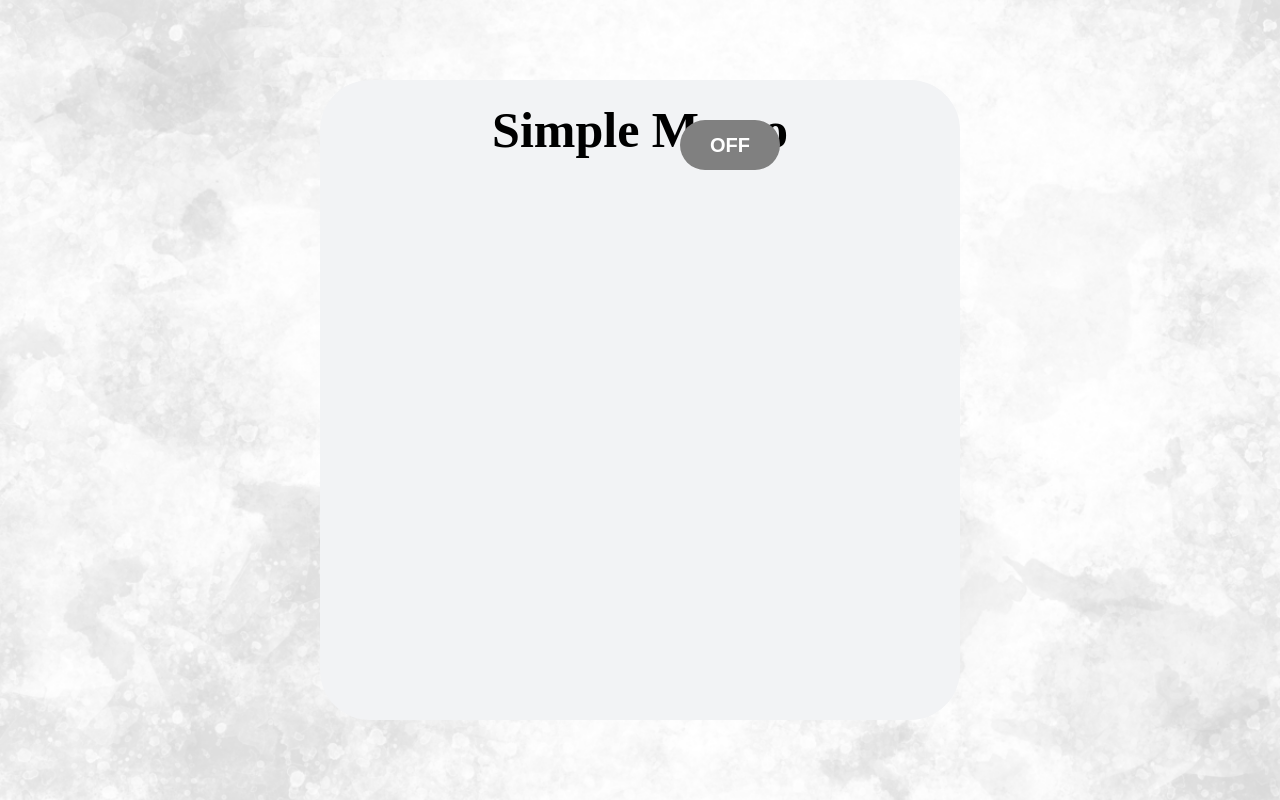
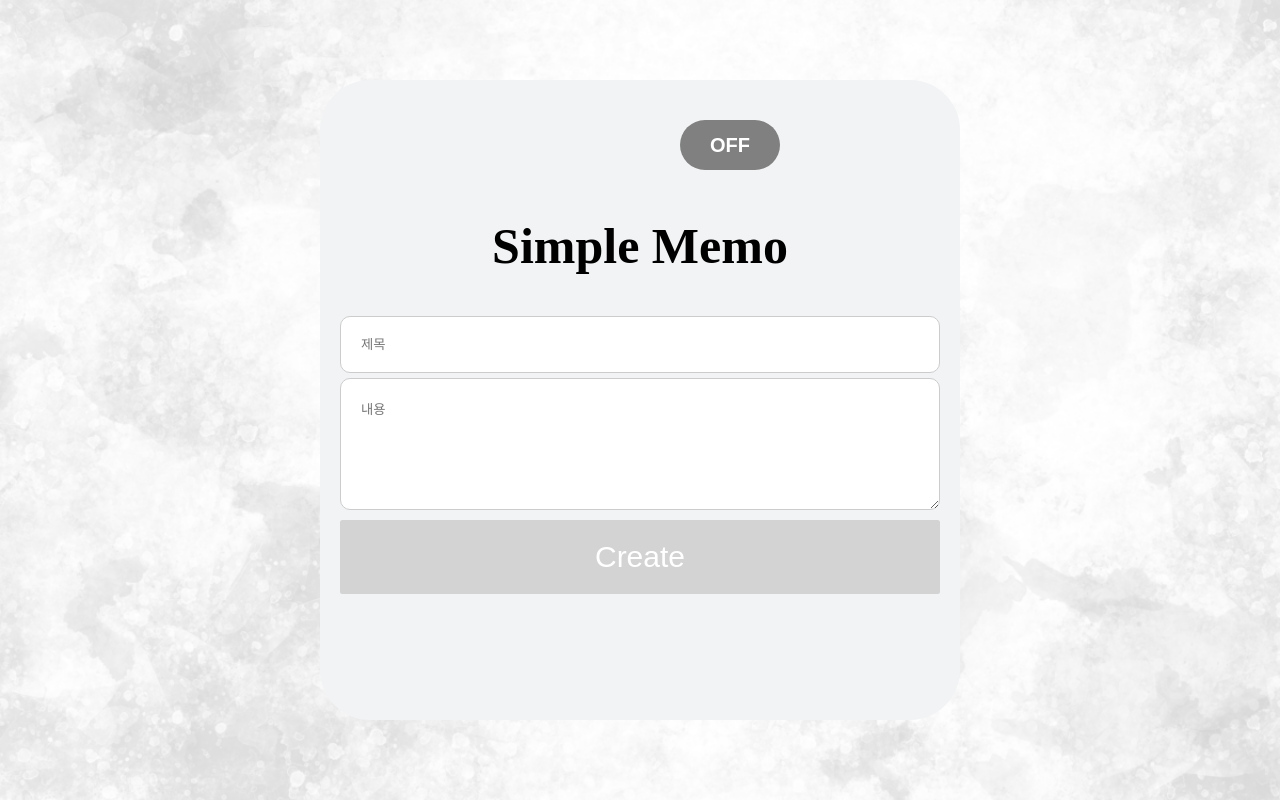
Before and after one commit to NOW-SOPT-REACTSTUDY-PROJECT/Note-App, a React (Vite) app: page / in a window 1280 px wide. Built offline with nearby package versions, Linux system fonts and the light colour scheme.

Commit message:
feat: 노트 생성 구현

```diff
--- /dev/null
+++ b/src/componenets/Note.tsx
@@ -0,0 +1,37 @@
+import React from "react";
+import styled from "styled-components";
+
+interface NoteProps {
+  title: string;
+  content: string;
+}
+
+const Note: React.FC<NoteProps> = ({ title, content }) => {
+  return (
+    <NoteCard>
+      <NoteTitle>{title}</NoteTitle>
+      <NoteContent>{content}</NoteContent>
+    </NoteCard>
+  );
+};
+
+export default Note;
+
+const NoteCard = styled.div`
+  padding: 1rem;
+  margin-bottom: 1rem;
+  border-radius: 0.5rem;
+  border: 1px solid #ccc;
+  background-color: #fff;
+`;
+
+const NoteTitle = styled.h3`
+  margin: 0;
+  margin-bottom: 0.5rem;
+  font-size: 1.25rem;
+`;
+
+const NoteContent = styled.p`
+  margin: 0;
+  font-size: 1rem;
+`;
--- /dev/null
+++ b/src/componenets/NoteList.tsx
@@ -0,0 +1,31 @@
+import React from "react";
+import styled from "styled-components";
+import Note from "./Note";
+
+interface NoteType {
+  title: string;
+  content: string;
+}
+
+interface NoteListProps {
+  notes: NoteType[];
+}
+
+const NoteList: React.FC<NoteListProps> = ({ notes }) => {
+  return (
+    <List>
+      {notes.map((note, index) => (
+        <Note key={index} title={note.title} content={note.content} />
+      ))}
+    </List>
+  );
+};
+
+export default NoteList;
+
+const List = styled.div`
+  display: flex;
+  flex-direction: column;
+  width: 100%;
+  margin-top: 1rem;
+`;
--- /dev/null
+++ b/src/componenets/Noteinput.tsx
@@ -0,0 +1,73 @@
+import React, { useState } from "react";
+import styled from "styled-components";
+
+interface NoteInputProps {
+  addNote: (note: { title: string; content: string }) => void;
+}
+
+const NoteInput: React.FC<NoteInputProps> = ({ addNote }) => {
+  const [title, setTitle] = useState("");
+  const [content, setContent] = useState("");
+
+  const handleSubmit = (e: React.FormEvent<HTMLFormElement>) => {
+    e.preventDefault();
+    addNote({ title, content });
+    setTitle("");
+    setContent("");
+  };
+
+  return (
+    <Form onSubmit={handleSubmit}>
+      <Input
+        type="text"
+        placeholder="제목"
+        value={title}
+        onChange={(e) => setTitle(e.target.value)}
+        required
+      />
+      <Textarea
+        placeholder="내용"
+        value={content}
+        onChange={(e) => setContent(e.target.value)}
+        required
+      />
+      <Button type="submit">Create</Button>
+    </Form>
+  );
+};
+
+export default NoteInput;
+
+const Form = styled.form`
+  display: flex;
+  flex-direction: column;
+  width: 100%;
+`;
+
+const Input = styled.input`
+  padding: 2rem;
+  margin-bottom: 0.5rem;
+  border-radius: 1rem;
+  border: 1px solid #ccc;
+`;
+
+const Textarea = styled.textarea`
+  padding: 2rem 0 8rem 2rem;
+  margin-bottom: 1rem;
+  border-radius: 1rem;
+  border: 1px solid #ccc;
+`;
+
+const Button = styled.button`
+  padding: 2rem;
+  border-radius: 0.25rem;
+  border: none;
+  background-color: lightgray;
+  font-size: 3rem;
+  color: white;
+  cursor: pointer;
+
+  &:hover {
+    background-color: gray;
+  }
+`;
--- a/src/pages/Home.tsx
+++ b/src/pages/Home.tsx
@@ -1,8 +1,22 @@
+import React, { useState } from "react";
 import styled from "styled-components";
 import Title from "../componenets/Title";
 import Toggle from "../componenets/Toggle";
+import NoteInput from "../componenets/Noteinput";
+import NoteList from "../componenets/NoteList";
 
-function Home() {
+interface NoteType {
+  title: string;
+  content: string;
+}
+
+const Home: React.FC = () => {
+  const [notes, setNotes] = useState<NoteType[]>([]);
+
+  const addNote = (note: NoteType) => {
+    setNotes([...notes, note]);
+  };
+
   return (
     <HomeWrapper>
       <HomeContainer>
@@ -10,10 +24,12 @@ function Home() {
           <Title />
           <Toggle />
         </HomeHeader>
+        <NoteInput addNote={addNote} />
+        <NoteList notes={notes} />
       </HomeContainer>
     </HomeWrapper>
   );
-}
+};
 
 export default Home;
 
@@ -30,17 +46,21 @@ const HomeWrapper = styled.div`
 
 const HomeContainer = styled.div`
   display: flex;
+  flex-direction: column;
   justify-content: center;
+  align-items: center;
   width: 50%;
   height: 80vh;
   border-radius: 5rem;
   background-color: #f2f3f5;
+  padding: 2rem;
 `;
 
 const HomeHeader = styled.div`
   display: flex;
   justify-content: center;
   align-items: center;
-  width: 50%;
+  width: 100%;
   height: 10rem;
+  margin-bottom: 2rem;
 `;
```
